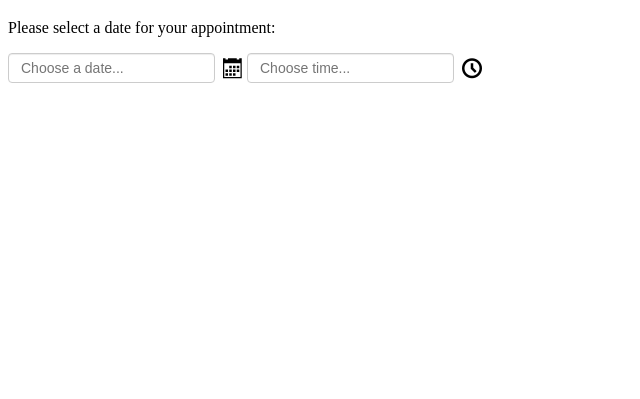
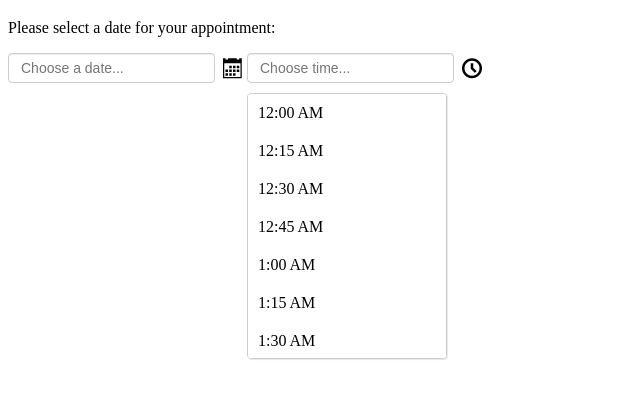
Before and after one commit to elkinjosetm/appointment-creator, a website: page src/index.html in a window 1280 px wide. Both pictures are taken after a click on the button 472 px from the left and 128 px from the top of the page. Shown: the part 61-460 px from the top of the page, without its empty margins (0-640 px from the left). Drawn offline with Linux system fonts and the light colour scheme; files whose address does not match are found by name.

Commit message:
Display hours in 15 intervals and in 12Hours format

```diff
--- a/src/css/timepicker.css
+++ b/src/css/timepicker.css
@@ -15,3 +15,45 @@
 	margin-top       : 5px;
 	cursor           : pointer;
 }
+
+.timepicker__hours__container
+{
+	overflow-y       : scroll;
+	opacity          : 0;
+	visibility       : hidden;
+	position         : absolute;
+	width            : 200px;
+	max-height       : 266px;
+	border           : 1px solid #ccc;
+	border-radius    : 4px;
+	box-shadow       : 1px 1px 1px rgba( 0, 0, 0, .1 );
+	background-color : #fff;
+	transition       : all .3s;
+	user-select      : none;
+}
+
+.timepicker.timepicker__active .timepicker__hours__container
+{
+	opacity    : 1;
+	visibility : visible;
+	margin-top : 10px;
+}
+
+.timepicker__hours__container ul
+{
+	margin     : 0;
+	padding    : 0;
+	list-style : none;
+}
+
+.timepicker__hours__container ul li a
+{
+	display : block;
+	cursor  : pointer;
+	padding : 10px;
+}
+
+.timepicker__hours__container ul li a:hover
+{
+	background-color : rgba( 0,0,0,.05 );
+}
--- a/src/js/datepicker.js
+++ b/src/js/datepicker.js
@@ -318,7 +318,7 @@ const DatePicker = ( function () {
 	 * @return {Object[]}
 	 */
 	const monthMatrix = ( { date, selectedDate } ) => {
-		const currentDate             = new Date;
+		const currentDate             = new Date();
 		const firstDayOfMonthDate     = new Date( date.getFullYear(), date.getMonth(), 1 );
 		const firstDayOfMonthPosition = firstDayOfMonthDate.getDay();
 
--- a/src/js/timepicker.js
+++ b/src/js/timepicker.js
@@ -1,9 +1,10 @@
 const TimePicker = ( function () {
 	let classNames = {
-		wrapper : 'timepicker',
-		active  : 'timepicker__active',
-		input   : 'timepicker__input',
-		trigger : 'timepicker__trigger',
+		wrapper        : 'timepicker',
+		active         : 'timepicker__active',
+		input          : 'timepicker__input',
+		trigger        : 'timepicker__trigger',
+		hoursContainer : 'timepicker__hours__container',
 	};
 
 	const init = config => {
@@ -29,16 +30,106 @@ const TimePicker = ( function () {
 		const input   = getElementsByClass( { className : `.${ classNames.input }`, sourceElement : timePicker } )[ 0 ];
 		const trigger = getElementsByClass( { className : `.${ classNames.trigger }`, sourceElement : timePicker } )[ 0 ];
 
+		// Render initial timePicker
+		render( { timePicker : timePicker } );
+
 		const onClickEvent = event => {
 			const target = event.target;
 			closePickers();
 
 			if ( ! hasClass( { element: timePicker, className : classNames.active } ) )
 				timePicker.classList.add( classNames.active );
+
+			// Re-render time list
+			render( {
+				timePicker   : timePicker,
+				selectedTime : input.value,
+			} );
 		};
 
 		input.addEventListener( 'click', onClickEvent );
 		trigger.addEventListener( 'click', onClickEvent );
+	}
+
+	/**
+	 * Function to render the hourList to be displayed when click the
+	 * timePickerInput
+	 *
+	 * @param  {Node}   options.timePicker
+	 * @param  {String} options.selectedTime
+	 */
+	const render = ( { timePicker, selectedTime = '' } ) => {
+		const hoursContainer = getHoursContainer( timePicker );
+
+		// Render hour list
+		hoursContainer.appendChild( buildHourList( {
+			selectedTime : selectedTime,
+		} ) );
+	}
+
+	/**
+	 * Function to get the new hours container,
+	 * or, if there is a container already, clear it out
+	 * and return it
+	 *
+	 * @param  {Node} timePicker
+	 * @return {Node}
+	 */
+	const getHoursContainer = timePicker => {
+		// byDefault create an empty container
+		let hoursContainer = createElement( { nodeName : 'div' } );
+		let isNew          = true;
+
+		// Set element class
+		hoursContainer.classList.add( classNames.hoursContainer );
+
+		// Delete previous time data if there is any
+		timePicker.childNodes.forEach( node => {
+			if ( ! ( isElement( node ) && hasClass( { element : node, className : classNames.hoursContainer } ) ) )
+				return;
+
+			// Clear hoursContainer
+			while ( node.hasChildNodes() )
+				node.removeChild( node.lastChild );
+
+			isNew          = false;
+			hoursContainer = node;
+		} );
+
+		// Add hours container below the input
+		if ( isNew )
+			timePicker.appendChild( hoursContainer );
+
+		return hoursContainer;
+	}
+
+	/**
+	 * Function to build the hour list
+	 *
+	 * @param  {String}     options.selectedTime
+	 * @return {Node}
+	 */
+	const buildHourList = ( { selectedTime } ) => {
+		const list = createElement( { nodeName : 'ul' } );
+
+		Array.from( { length: 24 } ).forEach( ( value, hour ) => {
+			Array.from( { length: 4 } ).forEach( ( value, minute ) => {
+				const time   = createElement( { nodeName : 'li' } );
+				const button = createElement( { nodeName : 'a' } );
+
+				// Hour in 12 hours format
+				const hour12Format = hour == 0 ? 12 : hour > 12 ? hour - 12 : hour;
+
+				// Display time in 12 hours format
+				button.innerText = `${ hour12Format }:${ minute == 0 ? '00' : minute * 15 } ${ hour >= 12 ? 'PM' : 'AM' }`;
+
+				time.appendChild( button );
+
+				list.appendChild( time );
+			} );
+		} );
+
+		return list;
 	}
 
 	/**
```
